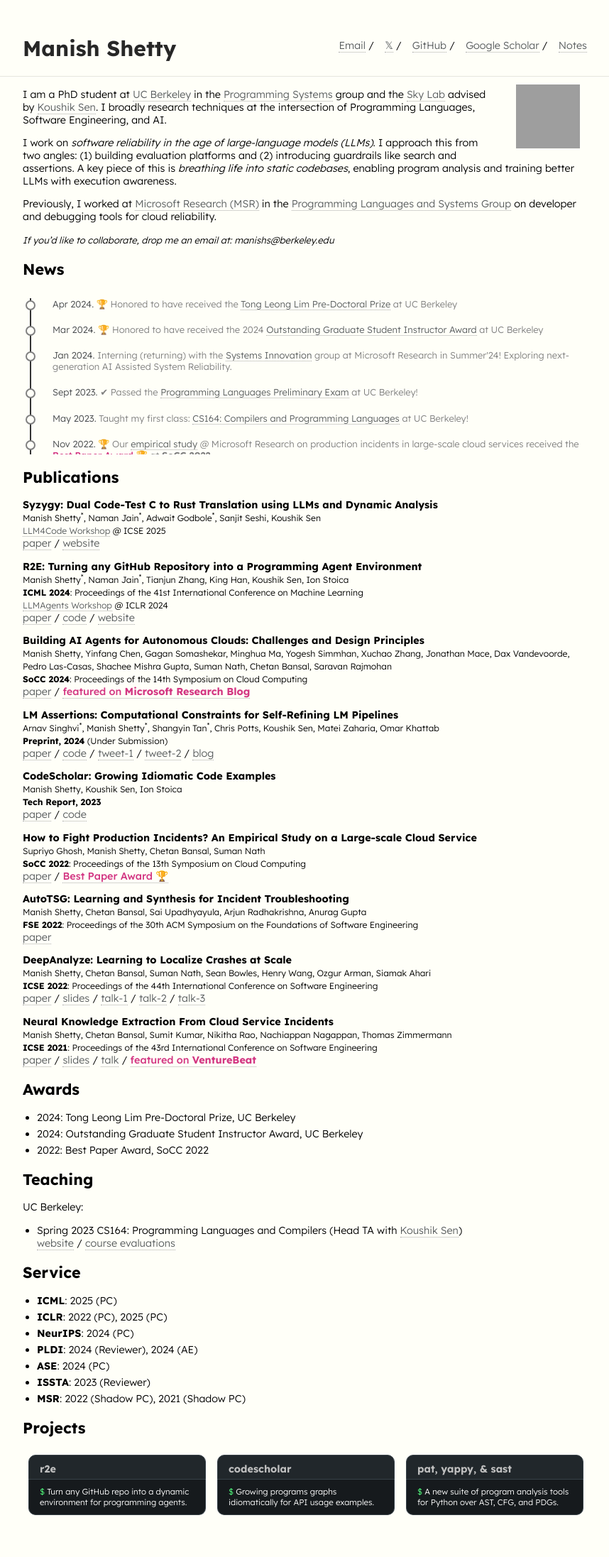
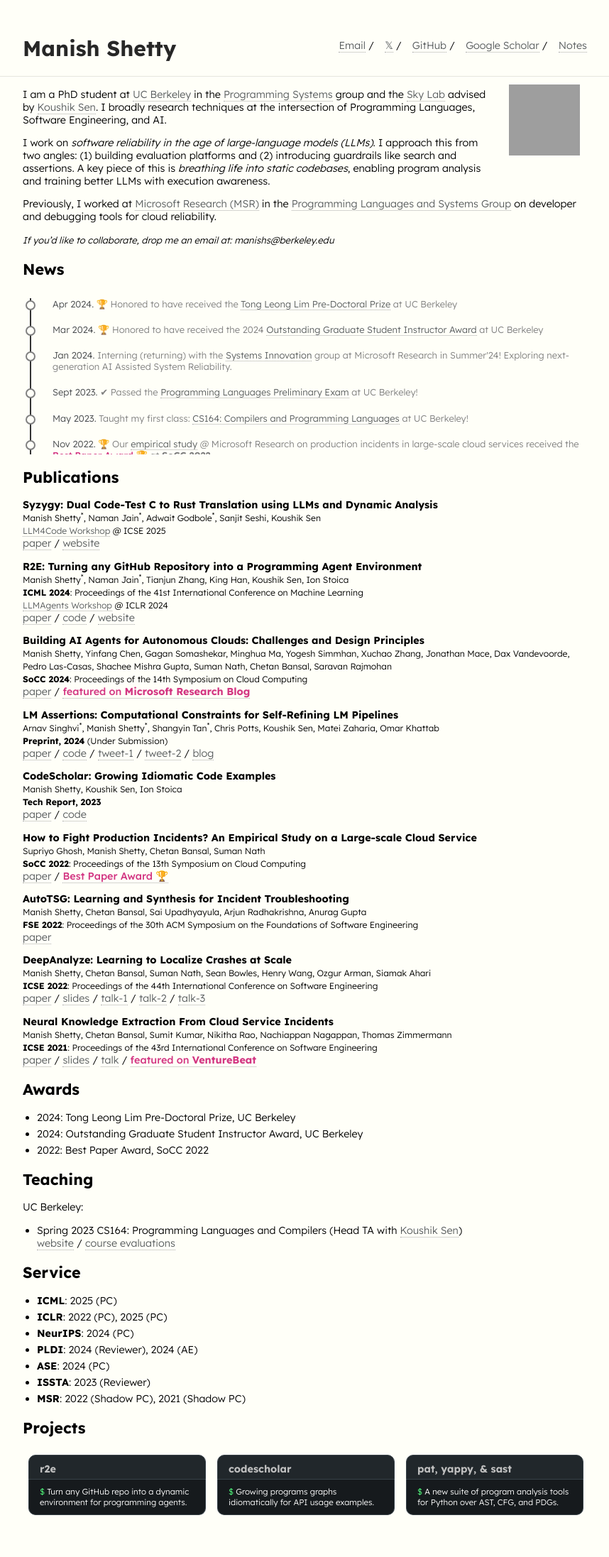
Before and after one commit to manishshettym/manishshettym.github.io, a Jekyll site: the page built from index.md, in a window 1280 px wide. Shown: the whole page at 71% size, without its empty margins (208-1066 px from the left). Built offline with Jekyll 4.4.1, drawn with Linux system fonts in a browser that asks for light colours; grey boxes are pictures that could not be loaded.

Commit message:
update vars.scss

```diff
--- a/_sass/vars.scss
+++ b/_sass/vars.scss
@@ -3,7 +3,7 @@
  */
 
 $accent: #FF0F00;
-$image-size: 90px;
+$image-size: 100px;
 
 /*
  * Build Variables, don't touch
```
